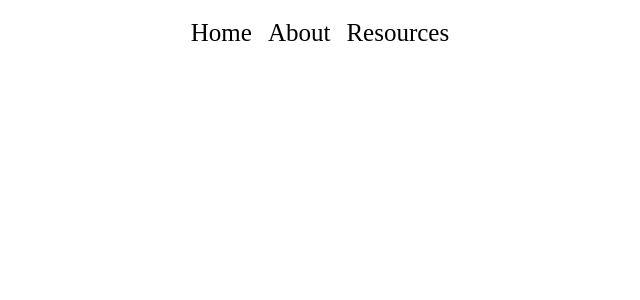
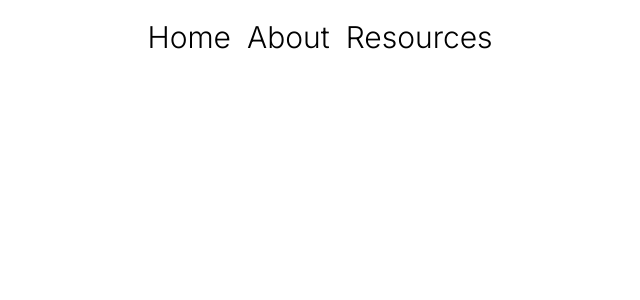
Before and after one commit to yosang/navbar, a React (Vite) app in the folder navbar/: page / in a window 1280 px wide. Shown: the top 300 px of the page, without its empty margins (320-960 px from the left). Built offline with nearby package versions, Linux system fonts and the light colour scheme.

Commit message:
feat: add Inter font family

```diff
--- a/navbar/index.html
+++ b/navbar/index.html
@@ -2,7 +2,9 @@
 <html lang="en">
   <head>
     <meta charset="UTF-8" />
-    <link rel="icon" type="image/svg+xml" href="/vite.svg" />
+    <link rel="preconnect" href="https://fonts.googleapis.com">
+    <link rel="preconnect" href="https://fonts.gstatic.com" crossorigin>
+    <link href="https://fonts.googleapis.com/css2?family=Inter:ital,opsz,wght@0,14..32,100..900;1,14..32,100..900&family=Montserrat:ital,wght@0,100..900;1,100..900&family=Source+Sans+3:ital,wght@0,200..900;1,200..900&display=swap" rel="stylesheet">
     <meta name="viewport" content="width=device-width, initial-scale=1.0" />
     <script src="https://kit.fontawesome.com/8245c8daaf.js" crossorigin="anonymous"></script>
     <title>navbar</title>
--- a/navbar/src/App_desktop.css
+++ b/navbar/src/App_desktop.css
@@ -6,6 +6,9 @@
 /* Desktop version: Remove default browser margin*/
 body {
     margin: 0;
+    font-family: "Inter", sans-serif;
+    font-size: 30px;
+    font-weight: 300;
 }
 
 /* Desktop version: Pushes the header down a bit */
@@ -30,7 +33,6 @@
 nav a {
     text-decoration: none;
     color: black;
-    font-size: 25px;
     transition: 0.2s color ease;
 }
 
```
Also changed, not shown: 1 other file (tests, documents, lock files or other folders).
